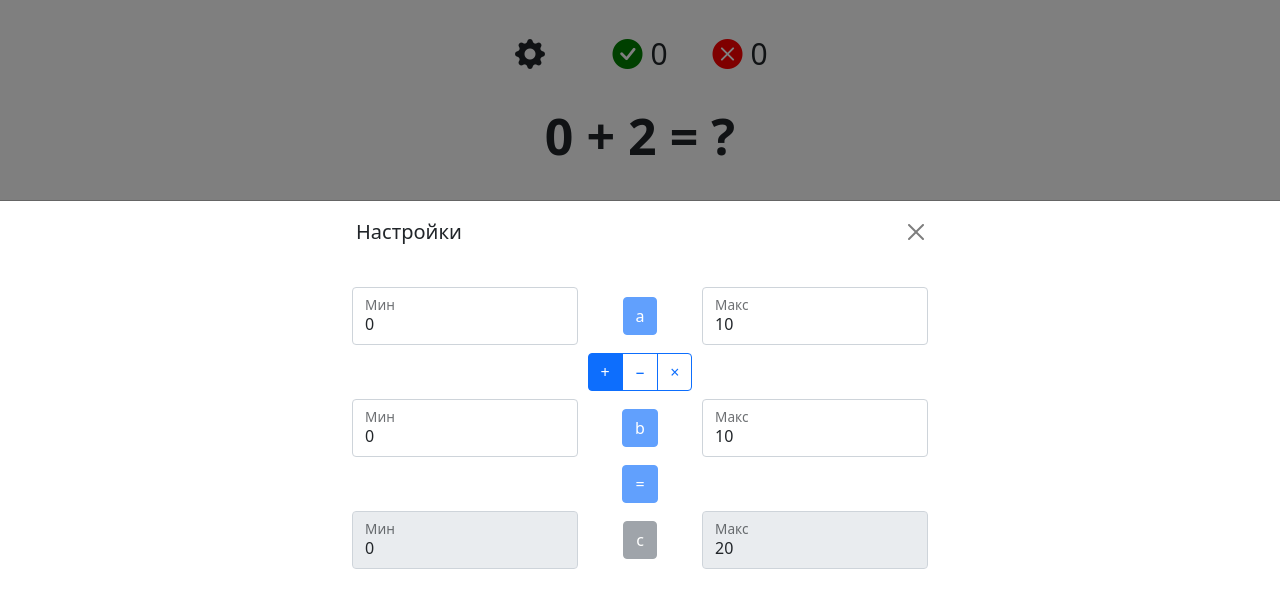
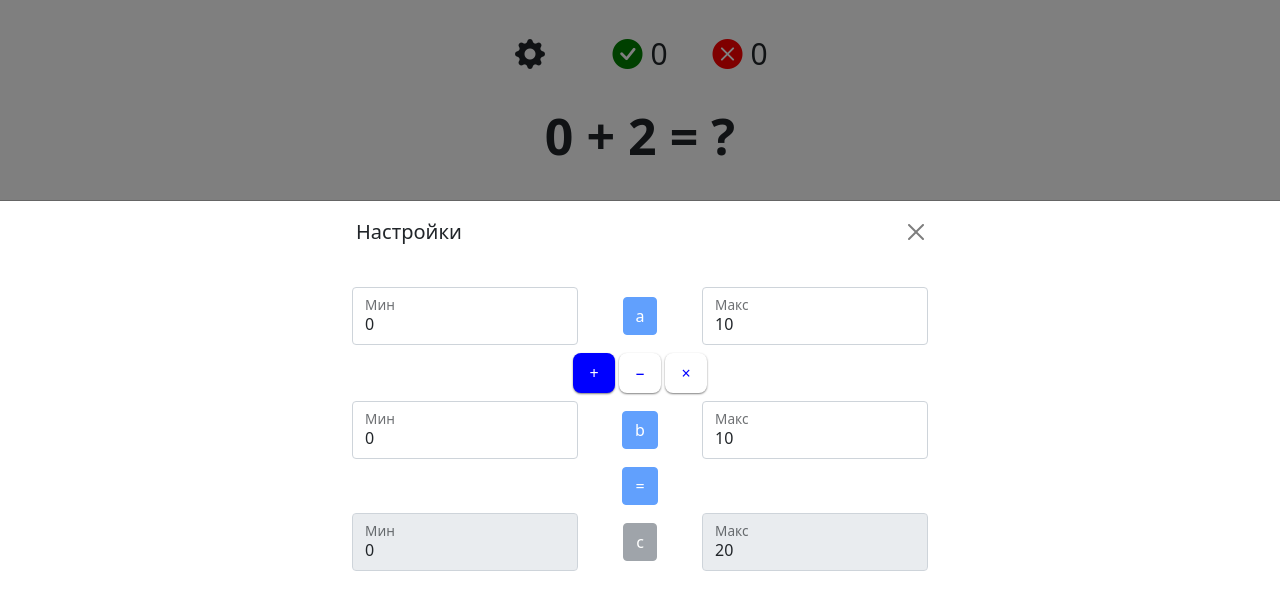
Before and after one commit to br4ch1st0chr0n3/mini-games, a website: page docs/index.html in a window 1280 px wide. Both pictures are taken after a click on the button 530 px from the left and 53 px from the top of the page. Drawn offline with nearby package versions, Linux system fonts and the light colour scheme.

Commit message:
fix buttons

```diff
--- a/docs/app.js
+++ b/docs/app.js
@@ -350,6 +350,7 @@ var app = (function (exports) {
     }
     function initialEnableTerm(id) {
         let node = getById(id);
+        // node!.classList.toggle(ACTIVE)
         node.classList.remove(BTN_UNSELECTED);
         node.classList.add(BTN_SELECTED);
         model.selectedTerms.add(id);
@@ -358,8 +359,34 @@ var app = (function (exports) {
         let node = getById(id);
         node.classList.add(DISABLED);
     }
+    const ACTIVE = 'act';
     function toggleTerm(termName) {
         return;
+        // let id = `${termName}_${TERM_SUFFIX}`
+        // let node = getById(id)
+        // // for initial setup
+        // if (model.selectedTerms.has(id)) {
+        //   model.selectedTerms.delete(id)
+        //   model.unknownTerm = null
+        //   // both nodes need to be selected
+        //   for (let term of model.terms) {
+        //     if (!model.selectedTerms.has(term)) {
+        //       let termNode = getById(term)
+        //       termNode!.classList.remove(BTN_SELECTED, BUTTON_INACTIVE)
+        //       termNode!.classList.add(BUTTON_NEED_SELECT)
+        //       termNode!.removeAttribute(DISABLED)
+        //       let termMinNode = getById(`${term[0]}_${MIN_SUFFIX}`)
+        //       let termMaxNode = getById(`${term[0]}_${MAX_SUFFIX}`)
+        //       termMinNode!.removeAttribute(DISABLED)
+        //       termMaxNode!.removeAttribute(DISABLED)
+        //     }
+        //   }
+        // } else {
+        //   model.selectedTerms.add(id)
+        //   node!.classList.remove(BUTTON_NEED_SELECT)
+        //   node!.classList.add(BTN_SELECTED)
+        //   maybeSetThird()
+        // }
     }
     function maybeSetThird() {
         if (model.selectedTerms.size == 2) {
@@ -459,14 +486,15 @@ var app = (function (exports) {
     }
     function toggleOperation(id) {
         let node = getById(id);
+        node.classList.toggle(ACTIVE);
         if (model.selectedOperations.has(id)) {
-            node.classList.remove(BTN_SELECTED);
-            node.classList.add(BTN_UNSELECTED);
+            // node!.classList.remove(BTN_SELECTED)
+            // node!.classList.add(BTN_UNSELECTED)
             model.selectedOperations.delete(id);
         }
         else {
-            node.classList.remove(BTN_UNSELECTED);
-            node.classList.add(BTN_SELECTED);
+            // node!.classList.remove(BTN_UNSELECTED)
+            // node!.classList.add(BTN_SELECTED)
             model.selectedOperations.add(id);
         }
         update();
@@ -482,6 +510,7 @@ var app = (function (exports) {
     function toggleComparison(id) {
         // return
         let node = getById(id);
+        node.classList.toggle(ACTIVE);
         if (model.selectedComparisons.has(id)) {
             node.classList.remove(BTN_SELECTED);
             node.classList.add(BTN_UNSELECTED);
@@ -504,6 +533,7 @@ var app = (function (exports) {
         initialDisableTermButton(EQ);
         setInitial();
         maybeSetThird();
+        // initialDisableTermButton(EQ)
         setNewTask();
         startListenToKeys();
     }
--- a/docs/index.html
+++ b/docs/index.html
@@ -118,6 +118,7 @@
         </div>
       </div>
 
+
       <div class="offcanvas offcanvas-bottom h-75" tabindex="-1" id="offcanvasBottom"
         aria-labelledby="offcanvasBottomLabel">
         <!-- <div> -->
@@ -154,14 +155,14 @@
               </div>
               <div class="row">
                 <div class="col my-auto text-center">
-                  <div class="btn-group pb-2" id="arithmetical_operators">
-                    <button type="button" class="btn btn-outline-primary nohover" onclick="toggleOperation('plus')" id="plus">
+                  <div class="pb-2" id="arithmetical_operators">
+                    <button class="nohover" onclick="toggleOperation('plus')" id="plus">
                       &plus;
                     </button>
-                    <button type="button" class="btn btn-outline-primary nohover" onclick="toggleOperation('minus')" id="minus">
+                    <button class="nohover" onclick="toggleOperation('minus')" id="minus">
                       &minus;
                     </button>
-                    <button type="button" class="btn btn-outline-primary nohover" onclick="toggleOperation('times')" id="times">
+                    <button class="nohover" onclick="toggleOperation('times')" id="times">
                       &times;
                     </button>
                     <!-- <button type="button" class="btn btn-outline-primary" onclick="toggleOperation('divide')"
@@ -243,7 +244,23 @@
       </div>
     </div>
   </div>
+
+  <script>
+
+    var buttons = document.querySelectorAll('.nohover');
+    console.log(buttons)
+
+    // for (let i = 0; i < buttons.length; i++) {
+    //   let k = buttons[i]
+    //   k.addEventListener('click', () => {
+    //     k.classList.toggle('act');
+    //   });
+    // }
+
+  </script>
+
   <script src="app.js"></script>
+
   <script>
     let toggleSettingsOpen = app.toggleSettingsOpen
     let addSymbol = app.addSymbol
--- a/docs/styles.css
+++ b/docs/styles.css
@@ -46,12 +46,19 @@
   color: orange;
 }
 
-.nohover:active {
-  color: white;
-  background-color: blue;
+
+.nohover {
+  position: relative;
+  padding: 0.5em 1em;
+  border: 0;
+  border-radius: 0.5em;
+  background-color: white;
+  color: blue;
+  box-shadow: 0px 1px 2px rgba(0, 0, 0, 0.5);
+  cursor: pointer;
 }
 
-.nohover:hover {
-  color: rgb(255, 255, 255);
-  background-color: rgba(0, 0, 255, 0.493);
+.nohover:active, .act {
+  background-color: blue;
+  color: white;
 }
```
Also changed, not shown: src/logic.ts (+34 -29 lines), build/src/logic.js.
